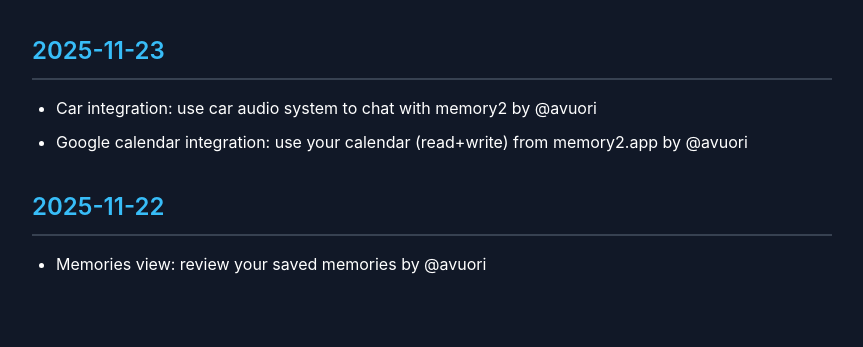
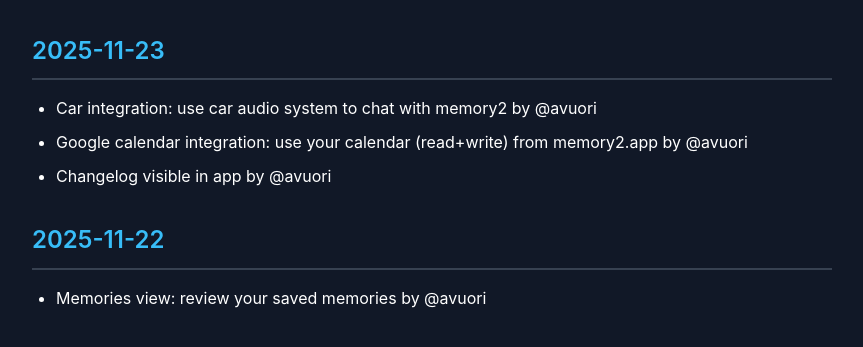
Before and after one commit to memory2-app/changelog, a Jekyll site: the page built from index.md, in a window 1280 px wide. Shown: the top 347 px of the page, without its empty margins (208-1071 px from the left). Built offline with Jekyll 4.4.1, drawn with Linux system fonts in a browser that asks for light colours.

Commit message:
changelog

```diff
--- a/index.md
+++ b/index.md
@@ -6,6 +6,7 @@ title: Memory2 Changelog
 # 2025-11-23
 * Car integration: use car audio system to chat with memory2 by @avuori
 * Google calendar integration: use your calendar (read+write) from memory2.app by @avuori
+* Changelog visible in app by @avuori
 
 # 2025-11-22
 * Memories view: review your saved memories by @avuori
```
